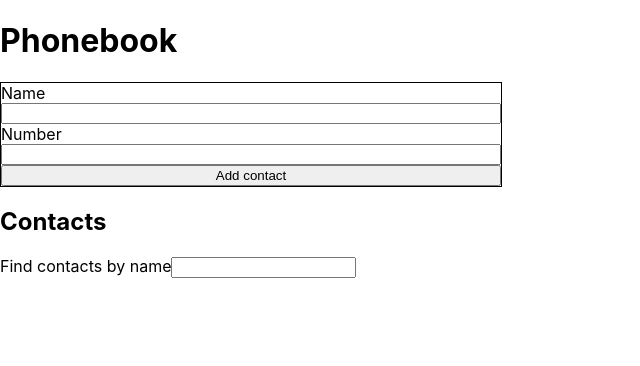
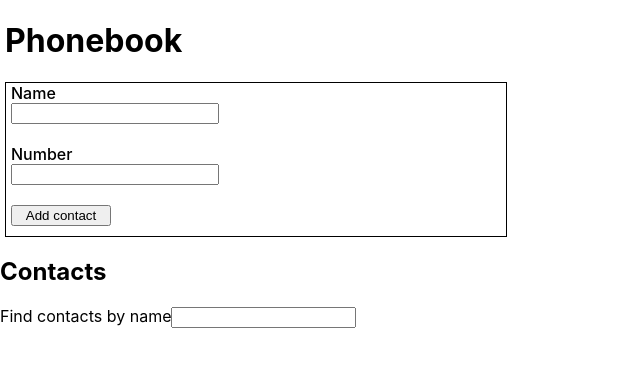
Before and after one commit to PatrykJarzynka/goit-react-hw-02-phonebook, a React (Create React App) app: page / in a window 1280 px wide. Shown: the top 366 px of the page, without its empty margins (0-640 px from the left). Built offline with nearby package versions, Linux system fonts and the light colour scheme.

Commit message:
Ukończono stylowanie komponentu ContactForm

```diff
--- a/src/App.js
+++ b/src/App.js
@@ -4,6 +4,11 @@ import ContactForm from './components/ContactForm';
 import ContactList from './components/ContactList';
 import Filter from './components/Filter';
 import { nanoid } from 'nanoid';
+import styled from '@emotion/styled';
+
+const StyledHeader = styled.h1({
+  marginLeft: 5,
+});
 
 class App extends Component {
   state = {
@@ -30,11 +35,10 @@ class App extends Component {
     this.setState({ [event.target.name]: value });
   };
 
-
   render() {
     return (
       <div>
-        <h1>Phonebook</h1>
+        <StyledHeader>Phonebook</StyledHeader>
         <ContactForm
           value={this.state.name}
           number={this.state.number}
--- a/src/components/Button.js
+++ b/src/components/Button.js
@@ -1,8 +1,17 @@
+import styled from '@emotion/styled';
+
+const FancyButton = styled.button({
+  width: 100,
+  marginLeft: 5,
+  marginBottom: 10,
+  '&:hover': { cursor: 'pointer' },
+});
+
 function Button({ label, type, onClick }) {
   return (
-    <button type={type} onClick={onClick}>
+    <FancyButton type={type} onClick={onClick}>
       {label}
-    </button>
+    </FancyButton>
   );
 }
 
--- a/src/components/ContactForm.js
+++ b/src/components/ContactForm.js
@@ -9,7 +9,13 @@ const FancyForm = styled.form({
   border: '1px solid black',
   display: 'flex',
   flexDirection: 'column',
-  width: "500px"
+  width: "500px",
+  marginLeft: 5,
+});
+
+const StyledSpan = styled.span({
+  marginLeft: 5,
+  fontWeight:500
 });
 
 
@@ -34,9 +40,9 @@ class ContactForm extends Component {
   render() {
     return (
       <FancyForm onSubmit={this.handleSubmit}>
-        <span>Name</span>
+        <StyledSpan>Name</StyledSpan>
         <Name type="text" value={this.state.name} onChange={this.handleChange}></Name>
-        <span>Number</span>
+        <StyledSpan>Number</StyledSpan>
         <Number type="tel" number={this.state.number} onChange={this.handleChange}></Number>
         <Button type="submit" label={'Add contact'}></Button>
       </FancyForm>
--- a/src/components/Name.js
+++ b/src/components/Name.js
@@ -1,14 +1,15 @@
 import styled from '@emotion/styled';
 
 const FancyInput = styled.input({
-
-
-
+  width: "200px",
+  marginLeft: 5,
+  marginBottom: 20,
+  "&:focus":{outlineColor: 'blue'}
 });
 
 function Name({ name, onChange }) {
   return (
-    <input
+    <FancyInput
       type="text"
       name="name"
       pattern="^[a-zA-Zа-яА-Я]+(([' -][a-zA-Zа-яА-Я ])?[a-zA-Zа-яА-Я]*)*$"
--- a/src/components/Number.js
+++ b/src/components/Number.js
@@ -1,6 +1,15 @@
+import styled from '@emotion/styled';
+
+const FancyInput = styled.input({
+  width: '200px',
+  marginLeft: 5,
+  marginBottom: 20,
+  "&:focus":{outlineColor: 'blue'}
+});
+
 function Number({ number, onChange }) {
   return (
-    <input
+    <FancyInput
       type="tel"
       name="number"
       pattern="\+?\d{1,4}?[-.\s]?\(?\d{1,3}?\)?[-.\s]?\d{1,4}[-.\s]?\d{1,4}[-.\s]?\d{1,9}"
```
